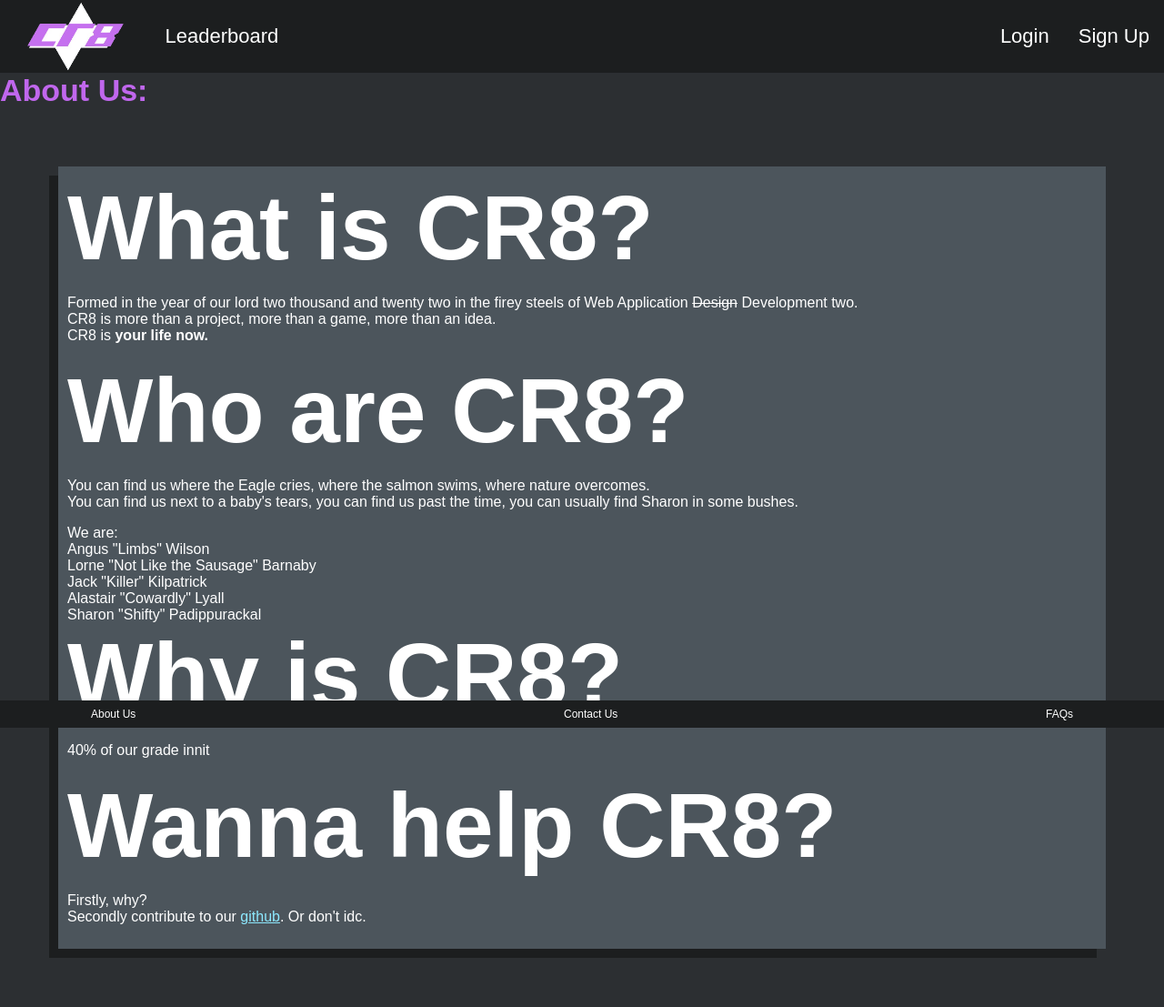
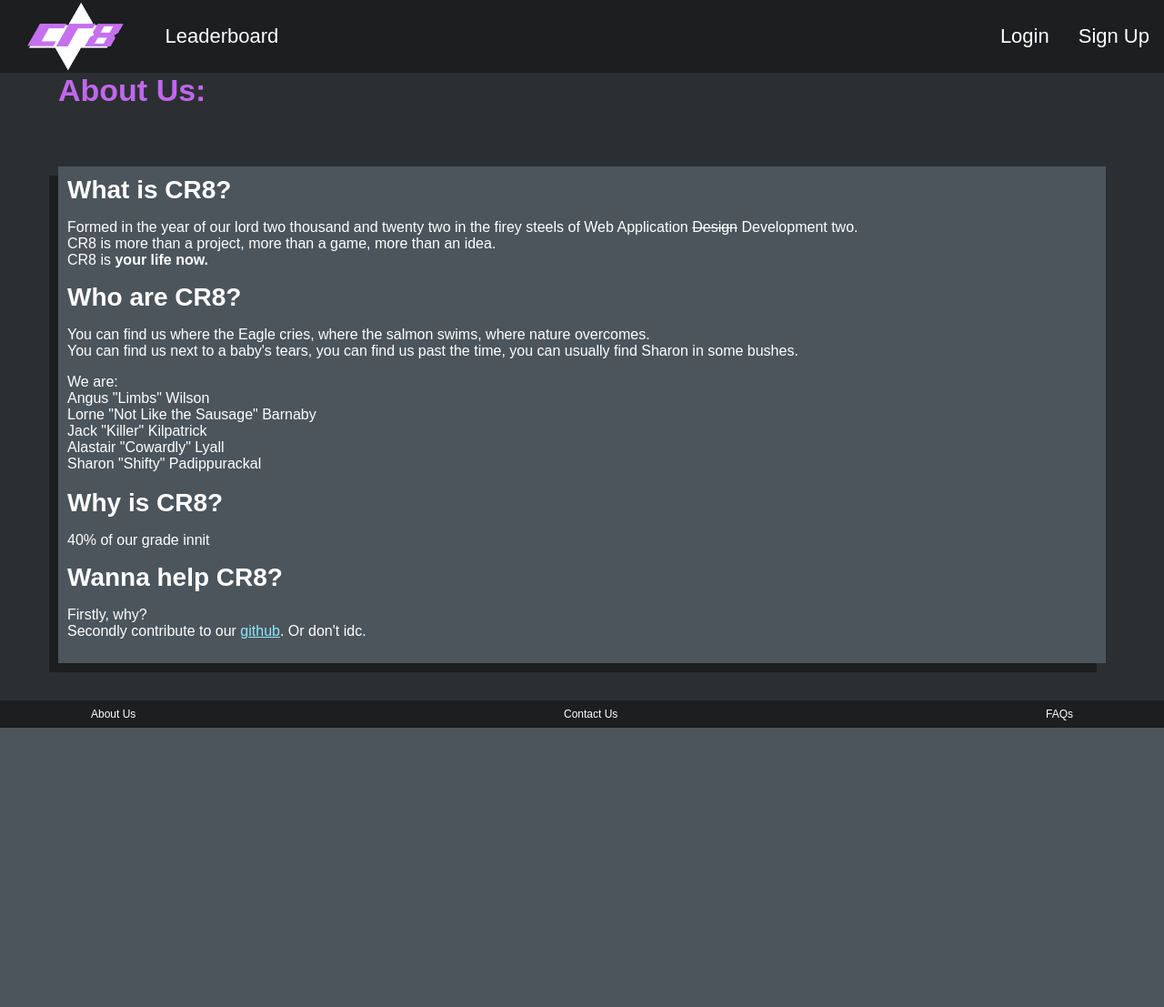
Before and after one commit to LorneBarnaby/WAD2-Team-2D, a Django app: page /cr8/about_us/ in a window 1280 px wide. Shown: the whole page at 91% size. After the commit the page ends 800 px from the top, so only its background shows below. Run offline with Django 3.2, Linux system fonts and the light colour scheme; some libraries are stand-ins or nearby versions.

Commit message:
fixed some css on the small pages (about etc)

```diff
--- a/templates/cr8/about-us.html
+++ b/templates/cr8/about-us.html
@@ -8,17 +8,17 @@
 
 {% block body_block %}
 
-<div> <h2> About Us:</h2></div>
+<div style="margin-left:5%;"> <h2> About Us:</h2></div>
 
 
 <div class ="contentbox left">
     <div style="padding:10px">
-      <h5>What is CR8?</h5>
+      <h3>What is CR8?</h3>
         <p> Formed in the year of our lord two thousand and twenty two in the firey steels of
            Web Application <s>Design</s> Development two.<br>
            CR8 is more than a project, more than a game, more than an idea.<br>
            CR8 is <b> your life now.</b><br>
-      <h5>Who are CR8?</h5>
+      <h3>Who are CR8?</h3>
       <p>You can find us where the Eagle cries, where the salmon swims, where nature overcomes.<br>
       You can find us next to a baby's tears, you can find us past the time,
         you can usually find Sharon in some bushes.</p>
@@ -28,9 +28,10 @@
          Jack "Killer" Kilpatrick<br>
          Alastair "Cowardly" Lyall<br>
          Sharon "Shifty" Padippurackal<br>
-      <h5><b>Why</b> is CR8?</h5>
+        </br>
+      <h3><b>Why</b> is CR8?</h3>
         <p> 40% of our grade innit</p>
-      <h5>Wanna help CR8?</h5>
+      <h3>Wanna help CR8?</h3>
         <p> Firstly, why?<br>
         Secondly contribute to our
           <a href="https://github.com/LorneBarnaby/WAD2-Team-2D">github</a>. Or don't idc.</p>
--- a/templates/cr8/contact-us.html
+++ b/templates/cr8/contact-us.html
@@ -6,7 +6,7 @@
     Contact Us
 {% endblock %}
 {% block body_block %}
-<div> <h2> Contact Us:</h2></div>
+<div style="margin-left:5%;"> <h2> Contact Us:</h2></div>
 
 <div class ="contentbox left">
     <div style="padding:10px">
--- a/templates/cr8/faqs.html
+++ b/templates/cr8/faqs.html
@@ -7,7 +7,7 @@
 
 {% block body_block %}
 <div>
-    <h1> Welcome to FAQs</h1>
+    <h1 style="margin:5%"> Welcome to FAQs</h1>
 </div>
 
                 <button class="accordion">What happens if my CR8 doesn't open?</button>
```
